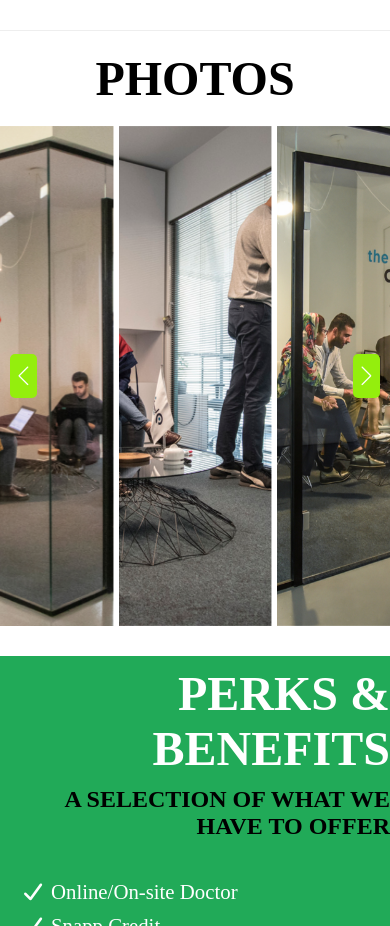
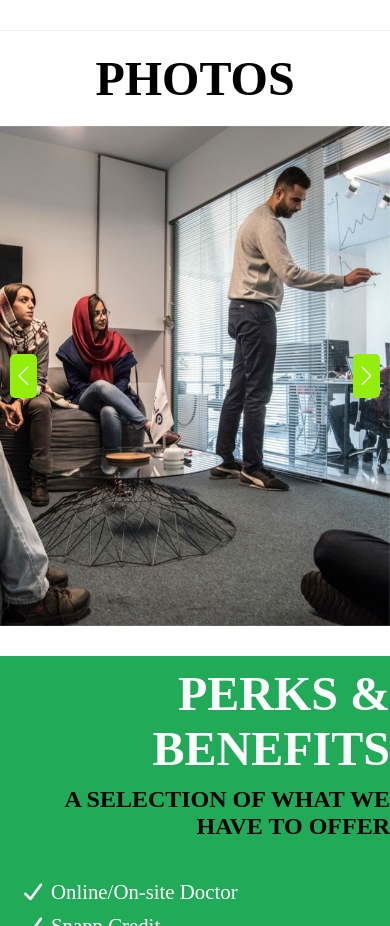
Before and after one commit to Zeynab-jalalian/Snapp, a plain HTML site: page jobs.html in a window 390 px wide. Shown: the part 780-1706 px from the top of the page. Drawn offline with nearby package versions, Linux system fonts and the light colour scheme; a web font is replaced by a local one.

Commit message:
responsive

```diff
--- a/jobs.html
+++ b/jobs.html
@@ -108,10 +108,22 @@
         slidesPerView: 2.5,
         centeredSlides: true,
         loop: true,
-         spaceBetween: 5,
+        spaceBetween: 5,
         navigation: {
           nextEl: ".swiper-button-next",
           prevEl: ".swiper-button-prev",
+        },
+        breakpoints: {
+          0: {
+            slidesPerView: 1,
+            centeredSlides: true,
+            spaceBetween: 0,
+          },
+          871: {
+            slidesPerView: 2.5,
+            centeredSlides: true,
+            spaceBetween: 20,
+          },
         },
       });
     </script>
```
